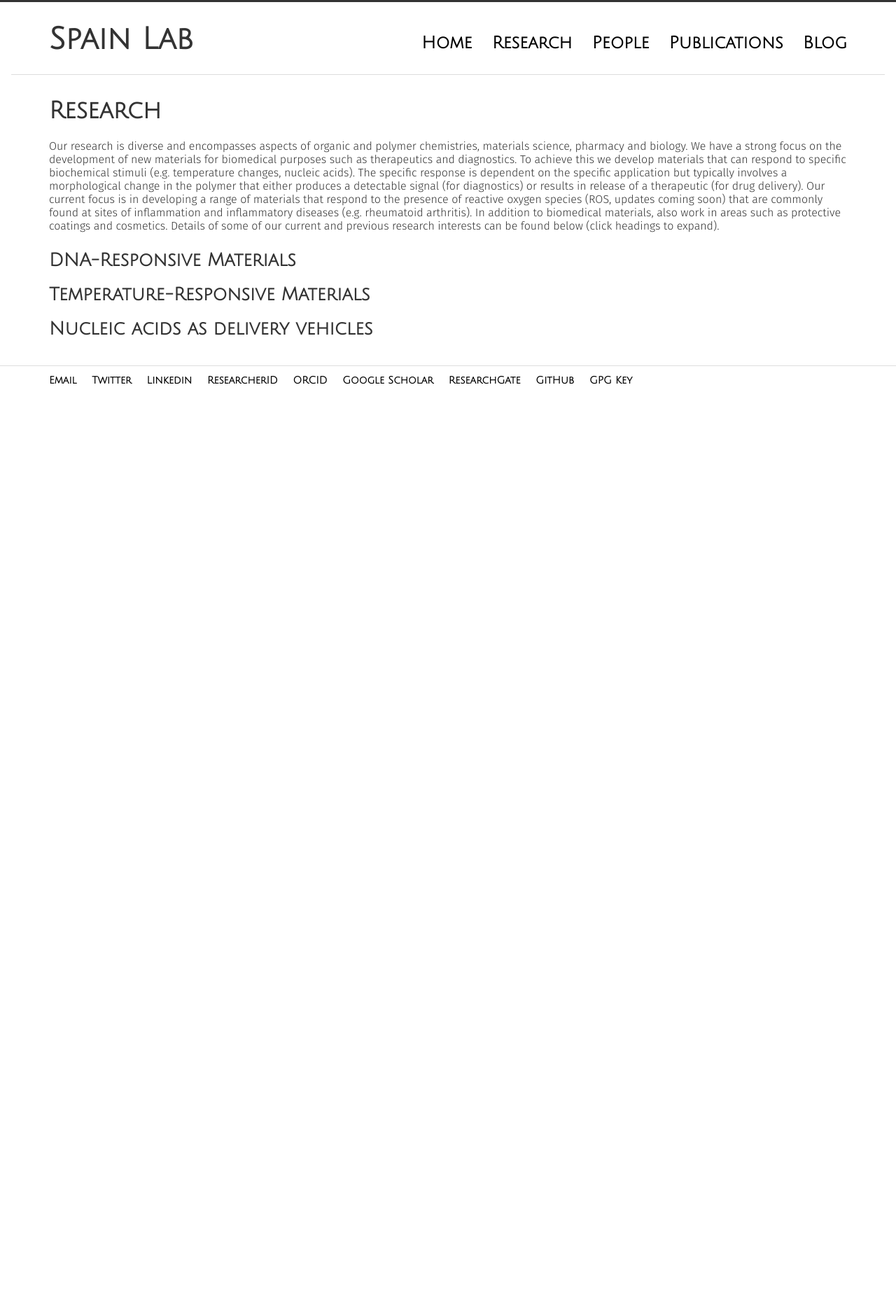
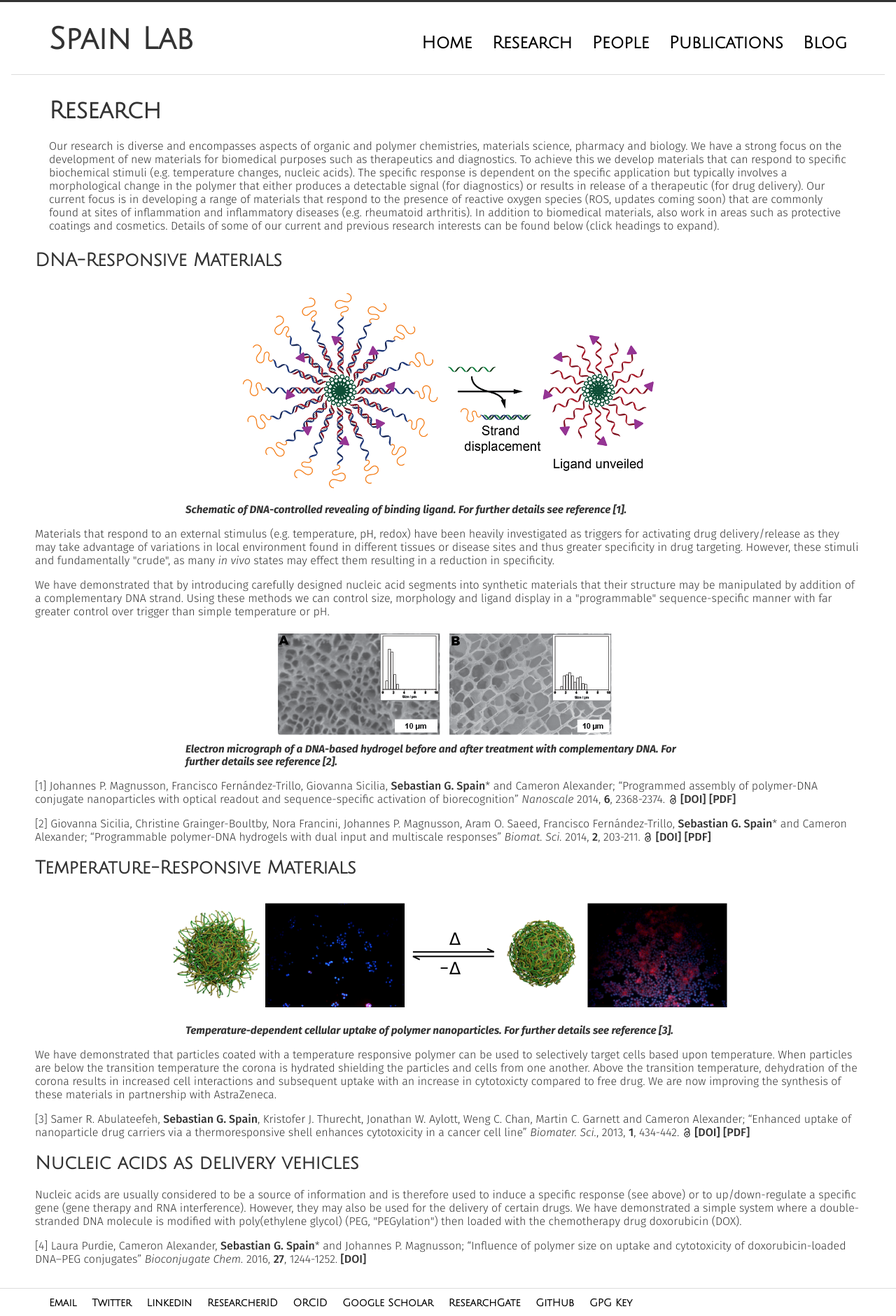
Before and after one commit to sebspain/sebspain.github.io, a Jekyll site: the page research/beta_index.html, which Jekyll copies as it is, in a window 1280 px wide. Shown: the whole page at 70% size. Built offline with Jekyll 4.4.1, drawn with Linux system fonts in a browser that asks for light colours; nearby versions of some CDN libraries; before the commit the page ends 900 px from its top, so only the background shows below that.

Commit message:
rename research to expand for divs

```diff
--- a/research/beta_index.html
+++ b/research/beta_index.html
@@ -35,7 +35,7 @@
   <!--fix css for non-js browsers-->
   <noscript>
     <style type="text/css">
-        .research {
+        .expand {
             display: block;
         }
     </style>
@@ -78,8 +78,8 @@
             Details of some of our current and previous research interests can be found below (click headings to expand).
             </p>
         </div>
-            <h2 class="research center-on-mobiles" id="dna">DNA-Responsive Materials</h2>
-            <div id="dna_div" class="research center-on-mobiles">
+            <h2 class="expand center-on-mobiles" id="dna">DNA-Responsive Materials</h2>
+            <div id="dna_div" class="expand center-on-mobiles">
 
             <figure>
             <img alt="Schematic of hide-reveal DNA micelles" src="img/dna_micelles.png" />
@@ -104,9 +104,9 @@
             </div>
 
 
-            <h2 class="research center-on-mobiles" id="lcst">Temperature-Responsive Materials</h2>
+            <h2 class="expand center-on-mobiles" id="lcst">Temperature-Responsive Materials</h2>
 
-            <div id="lcst_div" class="research center-on-mobiles">
+            <div id="lcst_div" class="expand center-on-mobiles">
 
             <figure>
             <img alt="Temperature controlled uptake of particles into cells" src="img/t_controlled_uptake.png" />
@@ -121,8 +121,8 @@
 
             </div>
 
-            <h2 class="research center-on-mobiles" id="dna_del">Nucleic acids as delivery vehicles</h2>
-            <div id="dna_del_div" class="research center-on-mobiles">
+            <h2 class="expand center-on-mobiles" id="dna_del">Nucleic acids as delivery vehicles</h2>
+            <div id="dna_del_div" class="expand center-on-mobiles">
 
             <!-- <figure>
             <img alt="Temperature controlled uptake of particles into cells" src="img/t_controlled_uptake.png" />
```
